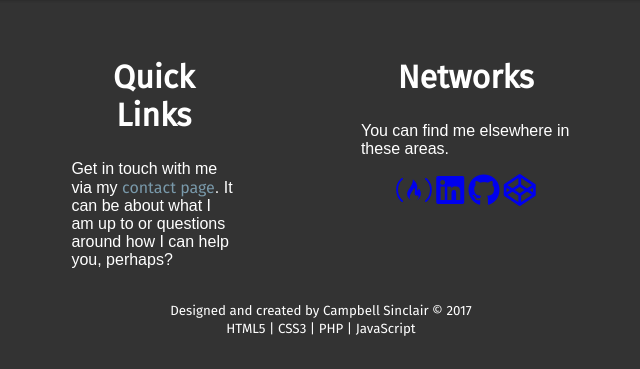
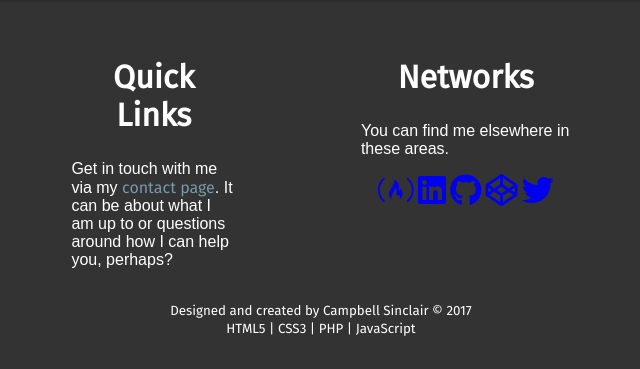
Before and after one commit to watsondr/csinclair, a PHP site: page /index.php in a window 1280 px wide. Shown: the part 621-990 px from the top of the page, without its empty margins (319-959 px from the left). Run offline with PHP 8.4, Linux system fonts and the light colour scheme; some libraries are stand-ins or nearby versions; some web fonts are replaced.

Commit message:
added twitter link and updated to font awesome 5.0.2

```diff
--- a/footer.php
+++ b/footer.php
@@ -1,9 +1,6 @@
 		<!--
 		This is a required file for the website
-		It handles the navigation menu
-		V1.0 written 21/09/2017
-
-		COLOUR SCHEME: grey or near black texture with white text.
+		It handles the footer element of the website
 		-->
 
 		<footer>
@@ -20,10 +17,11 @@
 						You can find me elsewhere in these areas.
 					</p>
 					<div class="socialIcons">
-						<a href="https://www.freecodecamp.org/watsondr" target="_blank"><i class="fa fa-free-code-camp fa-2x" aria-hidden="true"></i></a>
-						<a href="https://www.linkedin.com/in/campbellsinclair92/" target="_blank"><i class="fa fa-linkedin-square fa-2x" aria-hidden="true"></i></a>
-						<a href="https://github.com/watsondr" target="_blank"><i class="fa fa-github fa-2x" aria-hidden="true"></i></a>
-						<a href="https://codepen.io/Watsonian" target="_blank"><i class="fa fa-codepen fa-2x" aria-hidden="true"></i></a>
+						<a href="https://www.freecodecamp.org/watsondr" target="_blank"><i class="fab fa-free-code-camp fa-2x" aria-hidden="true"></i></a>
+						<a href="https://www.linkedin.com/in/campbellsinclair92/" target="_blank"><i class="fab fa-linkedin fa-2x" aria-hidden="true"></i></a>
+						<a href="https://github.com/watsondr" target="_blank"><i class="fab fa-github fa-2x" aria-hidden="true"></i></a>
+						<a href="https://codepen.io/Watsonian" target="_blank"><i class="fab fa-codepen fa-2x" aria-hidden="true"></i></a>
+						<a href="https://twitter.com/Watsonian_" target="_blank"><i class="fab fa-twitter fa-2x" aria-hidden="true"></i></a>
 					</div>
 				</div>
 				<div class="footerBottom">
```
